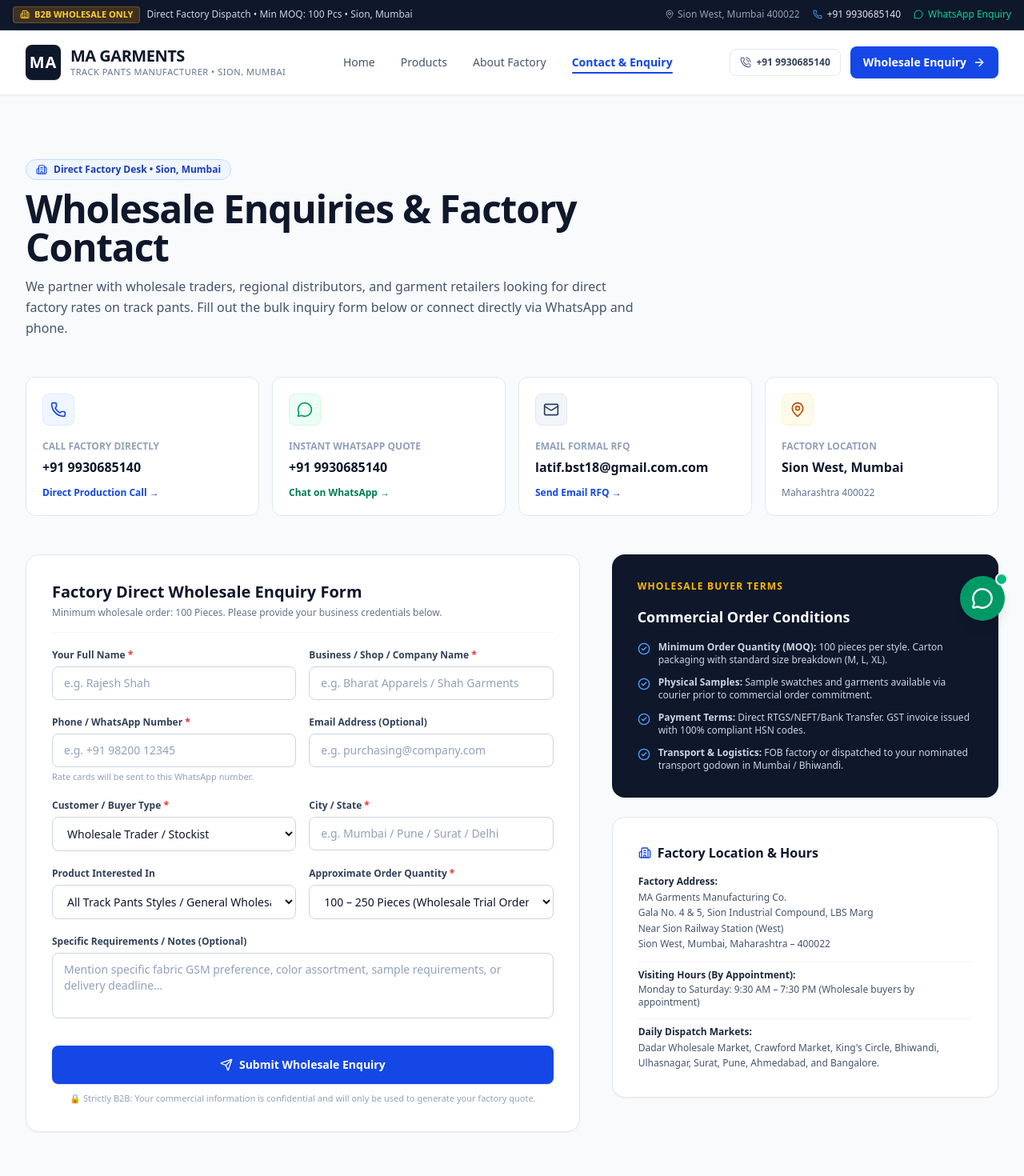
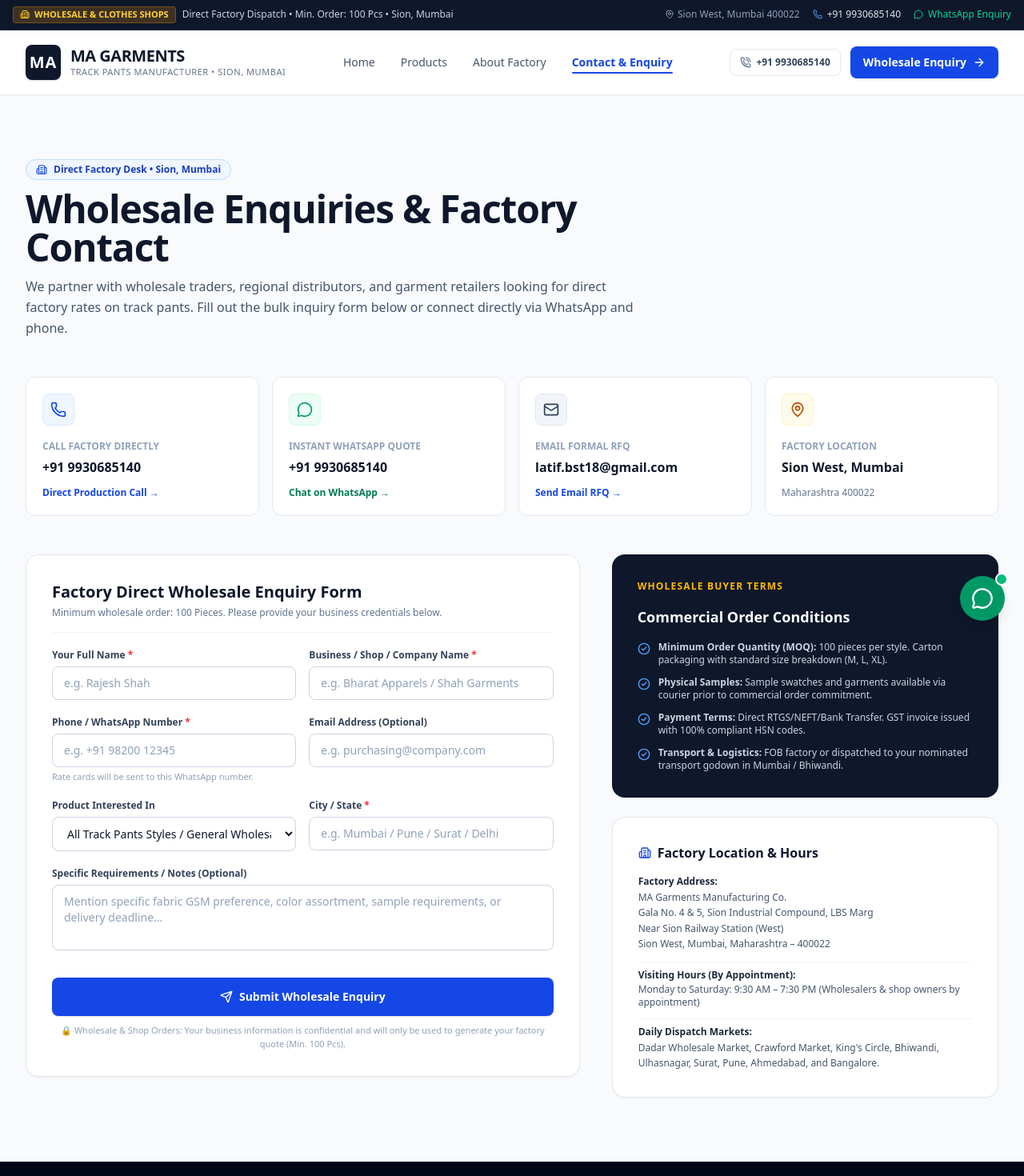
Before and after one commit to latifahmedk/ma-garment, a Next.js app: page /contact in a window 1280 px wide. Shown: the top 1470 px of the page at 80% size. Built offline with nearby package versions, Linux system fonts and the light colour scheme.

Commit message:
remove things which is not required.

```diff
--- a/src/app/about/page.tsx
+++ b/src/app/about/page.tsx
@@ -80,7 +80,7 @@ export default function AboutPage() {
           </h1>
 
           <p className="text-slate-600 text-base sm:text-lg leading-relaxed">
-            MA Garments was founded to provide wholesale garment traders, distributors, and retail shop owners with direct factory-rate track pants without the inconsistency and markups of intermediaries.
+            MA Garments was founded to provide wholesale garment traders, distributors, and retail clothes shop owners with direct factory-rate track pants without the inconsistency and markups of intermediaries (Minimum order: 100 pieces).
           </p>
         </div>
 
@@ -157,10 +157,10 @@ export default function AboutPage() {
             <div className="pt-2">
               <div className="p-4 rounded-xl bg-slate-50 border border-slate-200 space-y-2">
                 <span className="font-bold text-slate-900 text-sm block">
-                  Our B2B Wholesale Commitment
+                  Our Wholesale &amp; Shop Supply Commitment
                 </span>
                 <p className="text-xs text-slate-600 leading-relaxed">
-                  We sell exclusively to wholesalers, bulk traders, and retail chain buyers. We do not operate any consumer-facing retail shop or e-commerce store, ensuring zero competition with our wholesale clients.
+                  We supply directly to wholesalers, bulk traders, and retail clothes shop owners across India (Min. Order: 100 pieces). We do not operate any consumer retail shop or e-commerce store, ensuring zero retail competition for the shopkeepers and wholesalers who buy from us.
                 </p>
               </div>
             </div>
--- a/src/app/products/ProductsClient.tsx
+++ b/src/app/products/ProductsClient.tsx
@@ -119,13 +119,13 @@ export default function ProductsClient() {
         <div className="bg-slate-900 text-white rounded-2xl p-8 sm:p-10 border border-slate-800 space-y-6">
           <div className="max-w-3xl space-y-3">
             <span className="text-xs font-bold text-blue-400 uppercase tracking-widest block">
-              Wholesale Buyer Guidelines
+              Wholesale &amp; Clothes Shop Buyer Guidelines
             </span>
             <h2 className="text-xl sm:text-2xl font-bold tracking-tight text-white">
-              How To Order Wholesale & Place Your Order
+              How To Order For Wholesalers &amp; Clothes Shop Owners
             </h2>
             <p className="text-slate-300 text-xs sm:text-sm leading-relaxed">
-              We operate exclusively on a B2B basis with verified wholesale traders, shop owners, and garment distributors. We do not sell loose single pieces to retail consumers.
+              We supply directly to wholesale traders, clothes shop owners, retail store buyers, and garment distributors across India. Whether you run a large wholesale business or a local clothes shop, you get direct factory pricing with a minimum order quantity of 100 pieces (we do not sell single / loose pieces for individual personal use).
             </p>
           </div>
 
--- a/src/app/products/page.tsx
+++ b/src/app/products/page.tsx
@@ -18,7 +18,7 @@ export const metadata: Metadata = {
   openGraph: {
     title: `Manufactured Track Pants Catalogue | ${siteConfig.name}`,
     description:
-      "Direct factory manufactured track pants catalogue for wholesale buyers, traders, and retail chains across India. Minimum order: 100 pieces.",
+      "Direct factory manufactured track pants catalogue for wholesale buyers, traders, and retail clothes shops across India. Minimum order: 100 pieces.",
     images: [{ url: siteConfig.ogImage }],
   },
 };
--- a/src/components/contact/EnquiryForm.tsx
+++ b/src/components/contact/EnquiryForm.tsx
@@ -16,9 +16,7 @@ export default function EnquiryForm() {
     companyName: "",
     phone: "",
     email: "",
-    customerType: "Wholesale Trader",
     productInterest: prefilledProduct || "All Track Pants Styles / General Inquiry",
-    quantity: "100 - 250 Pcs (Trial Order)",
     cityState: "",
     message: "",
   });
@@ -62,19 +60,17 @@ export default function EnquiryForm() {
   };
 
   // Build WhatsApp text from the form data
-  const formattedWhatsAppText = `*NEW B2B WHOLESALE ENQUIRY (MA Garments Sion)*
+  const formattedWhatsAppText = `*NEW WHOLESALE / SHOP ORDER ENQUIRY (MA Garments Sion)*
 ------------------------------------
 *Buyer Name:* ${formData.fullName}
 *Business/Shop:* ${formData.companyName}
-*Buyer Type:* ${formData.customerType}
 *Phone:* ${formData.phone}
 *Email:* ${formData.email || "N/A"}
 *Location:* ${formData.cityState || "Mumbai / Maharashtra"}
 *Product Required:* ${formData.productInterest}
-*Expected Qty:* ${formData.quantity}
 *Notes:* ${formData.message || "Please send wholesale price list and sample terms."}
 ------------------------------------
-Sent via MA Garments B2B Portal`;
+Sent via MA Garments Factory Portal`;
 
   const whatsappUrl = `https://wa.me/${siteConfig.contact.whatsappNumber}?text=${encodeURIComponent(
     formattedWhatsAppText
@@ -93,7 +89,7 @@ Sent via MA Garments B2B Portal`;
           </h3>
           <p className="text-slate-600 text-sm max-w-md mx-auto leading-relaxed">
             Thank you, <span className="font-semibold text-slate-900">{formData.fullName}</span> from{" "}
-            <span className="font-semibold text-slate-900">{formData.companyName}</span>. Our Sion factory production manager will review your quantity requirements and contact you within 2–4 business hours.
+            <span className="font-semibold text-slate-900">{formData.companyName}</span>. Our Sion factory production manager will review your requirements and contact you within 2–4 business hours.
           </p>
         </div>
 
@@ -127,9 +123,7 @@ Sent via MA Garments B2B Portal`;
                 companyName: "",
                 phone: "",
                 email: "",
-                customerType: "Wholesale Trader",
                 productInterest: "All Track Pants Styles / General Inquiry",
-                quantity: "100 - 250 Pcs (Trial Order)",
                 cityState: "",
                 message: "",
               });
@@ -232,43 +226,7 @@ Sent via MA Garments B2B Portal`;
         </div>
       </div>
 
-      {/* Row 3: Customer Type & City/State */}
-      <div className="grid grid-cols-1 sm:grid-cols-2 gap-4">
-        <div>
-          <label className="block text-xs font-semibold text-slate-700 mb-1.5">
-            Customer / Buyer Type <span className="text-red-500">*</span>
-          </label>
-          <select
-            name="customerType"
-            value={formData.customerType}
-            onChange={handleChange}
-            className="w-full px-3.5 py-2.5 rounded-lg border border-slate-300 text-sm text-slate-900 bg-white focus:outline-none focus:ring-2 focus:ring-blue-600 focus:border-transparent transition-all"
-          >
-            <option value="Wholesale Trader">Wholesale Trader / Stockist</option>
-            <option value="Retail Shop / MBO">Retail Shop / Multi-Brand Outlet</option>
-            <option value="Bulk Distributor">Regional Garment Distributor</option>
-            <option value="Corporate / Sports Team">Corporate / Sports Team / Uniforms</option>
-            <option value="Online Seller / Reseller">Online Seller / E-commerce Brand</option>
-          </select>
-        </div>
-
-        <div>
-          <label className="block text-xs font-semibold text-slate-700 mb-1.5">
-            City / State <span className="text-red-500">*</span>
-          </label>
-          <input
-            type="text"
-            name="cityState"
-            required
-            value={formData.cityState}
-            onChange={handleChange}
-            placeholder="e.g. Mumbai / Pune / Surat / Delhi"
-            className="w-full px-3.5 py-2.5 rounded-lg border border-slate-300 text-sm text-slate-900 focus:outline-none focus:ring-2 focus:ring-blue-600 focus:border-transparent transition-all placeholder:text-slate-400"
-          />
-        </div>
-      </div>
-
-      {/* Row 4: Product Interested In & Quantity */}
+      {/* Row 3: Product Interested In & City/State */}
       <div className="grid grid-cols-1 sm:grid-cols-2 gap-4">
         <div>
           <label className="block text-xs font-semibold text-slate-700 mb-1.5">
@@ -293,19 +251,17 @@ Sent via MA Garments B2B Portal`;
 
         <div>
           <label className="block text-xs font-semibold text-slate-700 mb-1.5">
-            Approximate Order Quantity <span className="text-red-500">*</span>
+            City / State <span className="text-red-500">*</span>
           </label>
-          <select
-            name="quantity"
-            value={formData.quantity}
+          <input
+            type="text"
+            name="cityState"
+            required
+            value={formData.cityState}
             onChange={handleChange}
-            className="w-full px-3.5 py-2.5 rounded-lg border border-slate-300 text-sm text-slate-900 bg-white focus:outline-none focus:ring-2 focus:ring-blue-600 focus:border-transparent transition-all"
-          >
-            <option value="100 - 250 Pcs (Trial Order)">100 – 250 Pieces (Wholesale Trial Order)</option>
-            <option value="250 - 500 Pcs">250 – 500 Pieces (Regular Carton Order)</option>
-            <option value="500 - 1,000 Pcs">500 – 1,000 Pieces (Distributor Lot)</option>
-            <option value="1,000+ Pcs (Full Carton / Monthly)">1,000+ Pieces (Monthly Scheduled Dispatch)</option>
-          </select>
+            placeholder="e.g. Mumbai / Pune / Surat / Delhi"
+            className="w-full px-3.5 py-2.5 rounded-lg border border-slate-300 text-sm text-slate-900 focus:outline-none focus:ring-2 focus:ring-blue-600 focus:border-transparent transition-all placeholder:text-slate-400"
+          />
         </div>
       </div>
 
@@ -334,7 +290,7 @@ Sent via MA Garments B2B Portal`;
           <span>Submit Wholesale Enquiry</span>
         </button>
         <p className="text-[11px] text-slate-400 text-center mt-2.5">
-          🔒 Strictly B2B: Your commercial information is confidential and will only be used to generate your factory quote.
+          🔒 Wholesale &amp; Shop Orders: Your business information is confidential and will only be used to generate your factory quote (Min. 100 Pcs).
         </p>
       </div>
     </form>
--- a/src/components/home/QuickInquiryCTA.tsx
+++ b/src/components/home/QuickInquiryCTA.tsx
@@ -55,7 +55,7 @@ export default function QuickInquiryCTA() {
           </div>
 
           <div className="pt-4 text-xs text-slate-400 flex items-center justify-center gap-4 flex-wrap">
-            <span>✓ Minimum Order: 100 Pcs</span>
+            <span>✓ Min. Order: 100 Pcs (Wholesalers &amp; Clothes Shop Owners)</span>
             <span>•</span>
             <span>✓ Sample pieces provided on request</span>
             <span>•</span>
--- a/src/components/layout/Footer.tsx
+++ b/src/components/layout/Footer.tsx
@@ -48,7 +48,7 @@ export default function Footer() {
               <Truck className="w-5 h-5" />
             </div>
             <div>
-              <h4 className="font-semibold text-white mb-0.5">Prompt Wholesale Transport</h4>
+              <h4 className="font-semibold text-white mb-0.5">Transport</h4>
               <p className="text-slate-400 text-xs">
                 Daily parcel dispatch to Dadar, Crawford Market, Bhiwandi, and Pan-India logistics.
               </p>
@@ -75,7 +75,7 @@ export default function Footer() {
 
             <div className="pt-2">
               <span className="inline-block bg-slate-900 border border-slate-800 text-amber-300 text-xs px-3 py-1.5 rounded-md font-medium">
-                ⚠️ Strictly B2B Wholesale Only • No Individual / Retail Sales
+                📦 Wholesale &amp; Clothes Shop Orders • Minimum Order: 100 Pieces (No Single Pieces)
               </span>
             </div>
           </div>
@@ -192,7 +192,7 @@ export default function Footer() {
             <span>Wholesale Garment Manufacturer in Sion, Mumbai, India</span>
             <span>•</span>
             <Link href="/contact" className="hover:text-slate-300">
-              B2B Enquiries
+              Wholesale &amp; Shop Enquiries
             </Link>
             <span>•</span>
             <Link href="/about" className="hover:text-slate-300">
--- a/src/components/layout/TopNoticeBanner.tsx
+++ b/src/components/layout/TopNoticeBanner.tsx
@@ -7,17 +7,17 @@ export default function TopNoticeBanner() {
   return (
     <div className="bg-slate-900 text-slate-200 text-xs py-2 px-4 border-b border-slate-800">
       <div className="max-w-7xl mx-auto flex flex-col sm:flex-row items-center justify-between gap-2">
-        {/* Left: B2B Notice */}
+        {/* Left: Wholesale & Shop Orders Notice */}
         <div className="flex items-center gap-2 text-center sm:text-left">
           <span className="inline-flex items-center gap-1.5 bg-amber-500/20 text-amber-300 font-semibold px-2 py-0.5 rounded text-[11px] border border-amber-500/30">
             <Building2 className="w-3 h-3" />
-            B2B WHOLESALE ONLY
+            WHOLESALE &amp; CLOTHES SHOPS
           </span>
           <span className="text-slate-300 hidden md:inline">
-            Direct Factory Dispatch • Min MOQ: 100 Pcs • Sion, Mumbai
+            Direct Factory Dispatch • Min. Order: 100 Pcs • Sion, Mumbai
           </span>
           <span className="text-slate-300 md:hidden">
-            Min MOQ: 100 Pcs • Sion, Mumbai
+            Min. Order: 100 Pcs • Sion, Mumbai
           </span>
         </div>
 
@@ -39,7 +39,7 @@ export default function TopNoticeBanner() {
 
           <a
             href={`https://wa.me/${siteConfig.contact.whatsappNumber}?text=${encodeURIComponent(
-              "Hello MA Garments, I am a wholesale buyer interested in your track pants collection."
+              "Hello MA Garments, I am interested in track pants for wholesale / clothes shop order (Min. 100 pcs)."
             )}`}
             target="_blank"
             rel="noopener noreferrer"
--- a/src/components/layout/WhatsAppButton.tsx
+++ b/src/components/layout/WhatsAppButton.tsx
@@ -8,14 +8,14 @@ export default function WhatsAppButton() {
   const [showTooltip, setShowTooltip] = useState(false);
 
   const defaultMessage =
-    "Hello MA Garments! I am a wholesale buyer interested in your track pants manufacturing catalog. Please share wholesale pricing and MOQ.";
+    "Hello MA Garments! I am interested in your track pants catalog for wholesale / clothes shop order (Min. 100 pcs). Please share pricing and details.";
 
   return (
     <div className="fixed bottom-6 right-6 z-50 flex items-center gap-3">
       {/* Tooltip callout */}
       {showTooltip && (
         <div className="hidden sm:flex items-center gap-2 bg-white text-slate-800 text-xs font-medium py-2 px-3 rounded-lg shadow-xl border border-slate-200 animate-fade-in">
-          <span>Chat with Factory Manager (B2B)</span>
+          <span>Chat with Factory Manager (Min. 100 Pcs)</span>
           <button
             type="button"
             onClick={() => setShowTooltip(false)}
--- a/src/components/seo/JsonLd.tsx
+++ b/src/components/seo/JsonLd.tsx
@@ -52,6 +52,7 @@ export default function JsonLd() {
       "Wholesale Joggers Supplier",
       "Garment Manufacturing in Mumbai",
       "B2B Apparel Supplier",
+      "Clothes Shop Bulk Supplier",
       "4-Way Lycra Track Pants",
       "4-Way Military Track Pants",
       "Dyson Fabric Track Pants",
--- a/src/config/site.ts
+++ b/src/config/site.ts
@@ -3,7 +3,7 @@ export const siteConfig = {
   legalName: "MA Garments Manufacturing Co.",
   tagline: "Track Pants Manufacturer & Wholesale Supplier in Mumbai",
   description:
-    "Direct track pants manufacturing factory located in Sion, Mumbai. Supplying premium 4-way Lycra, cotton terry, dry-fit sports, and cargo joggers to wholesalers and retailers across India at authentic factory rates.",
+    "Direct track pants manufacturing factory located in Sion, Mumbai. Supplying premium 4-way Lycra, cotton terry, dry-fit sports, and cargo joggers to wholesalers and retail clothes shop owners across India at authentic factory rates (Minimum order: 100 pieces).",
   url: "https://magarments.com", // Canonical / production URL placeholder
   ogImage: "/images/og-image.jpg",
 
@@ -13,7 +13,7 @@ export const siteConfig = {
     monthlyCapacity: "6,000 – 8,000 Pieces",
     workforce: "15 – 20 Skilled Tailors & Craftsmen",
     wholesalersServed: "10 – 15 Active Wholesale Partners",
-    minimumOrderQuantity: "100 Pieces (Standard Wholesale Carton)",
+    minimumOrderQuantity: "100 Pieces (Wholesalers & Clothes Shop Owners Welcome)",
     facilityType: "In-House Cutting, Stitching, Quality Check & Packaging Unit",
     establishedYear: "2018",
   },
@@ -24,7 +24,7 @@ export const siteConfig = {
     phoneCall: "+919930685140",
     whatsappNumber: "+919930685140",
     whatsappDisplay: "+91 9930685140",
-    email: "latif.bst18@gmail.com.com",
+    email: "latif.bst18@gmail.com",
     address: {
       street: "Gala No. 4 & 5, Sion Industrial Compound, LBS Marg",
       landmark: "Near Sion Railway Station (West)",
@@ -35,7 +35,7 @@ export const siteConfig = {
       country: "India",
       countryCode: "IN",
     },
-    visitingHours: "Monday to Saturday: 9:30 AM – 7:30 PM (Wholesale buyers by appointment)",
+    visitingHours: "Monday to Saturday: 9:30 AM – 7:30 PM (Wholesalers & shop owners by appointment)",
     dispatchHubs: "Direct daily dispatch to Dadar, Crawford Market, Bhiwandi, Ulhasnagar, and Pan-India transport carriers",
   },
 
--- a/src/types/index.ts
+++ b/src/types/index.ts
@@ -53,9 +53,9 @@ export interface WholesaleEnquiry {
   companyName: string;
   phone: string;
   email: string;
-  customerType: "Wholesale Trader" | "Retail Shop / MBO" | "Bulk Distributor" | "Corporate / Sports Team" | "Online Seller / Reseller";
+  customerType?: string;
   productInterest: string;
-  quantity: "100 - 250 Pcs (Trial Order)" | "250 - 500 Pcs" | "500 - 1,000 Pcs" | "1,000+ Pcs (Full Carton / Monthly)";
+  quantity?: string;
   cityState: string;
   message: string;
 }
```
Also changed, not shown: src/components/home/HeroSection.tsx (+4 -4 lines).
